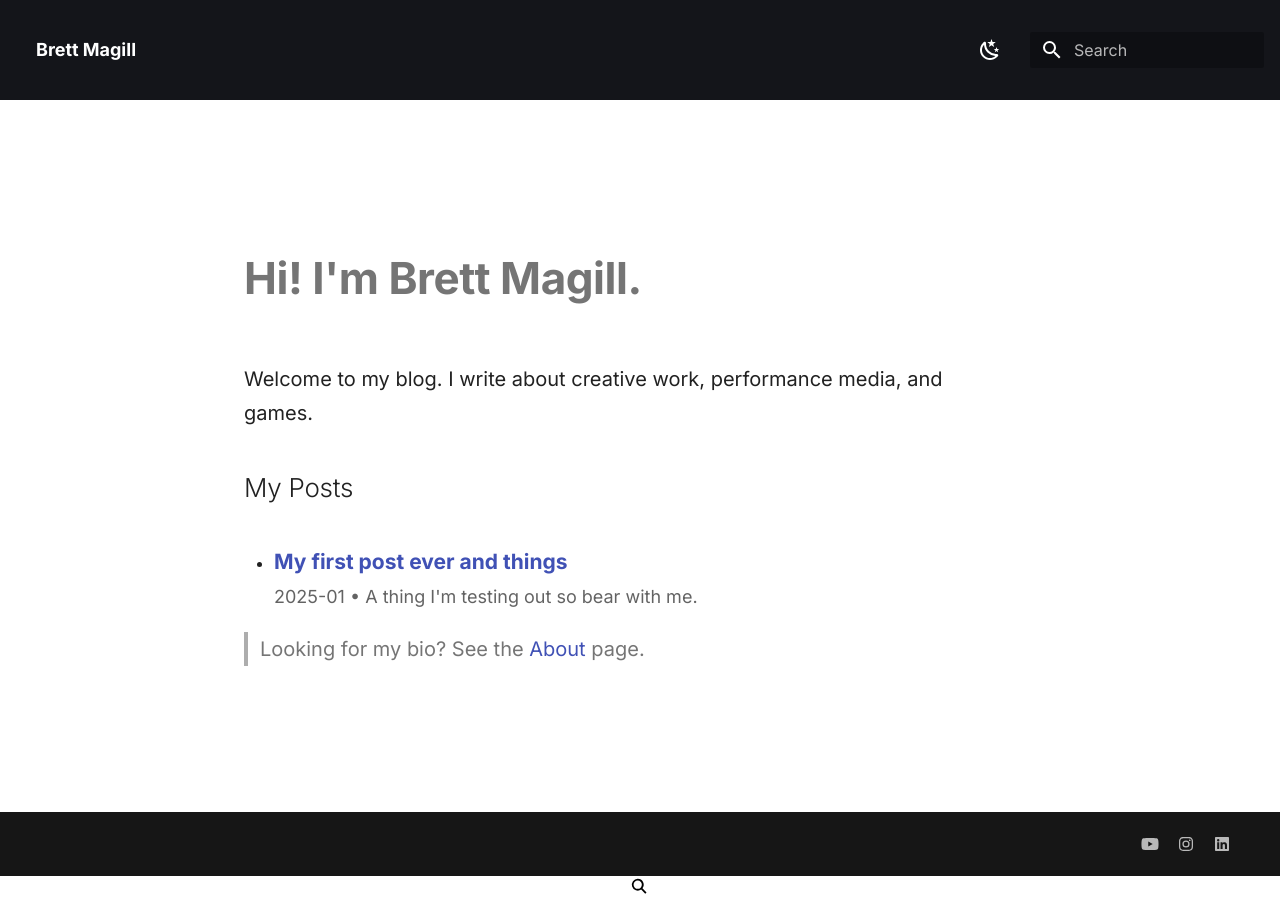
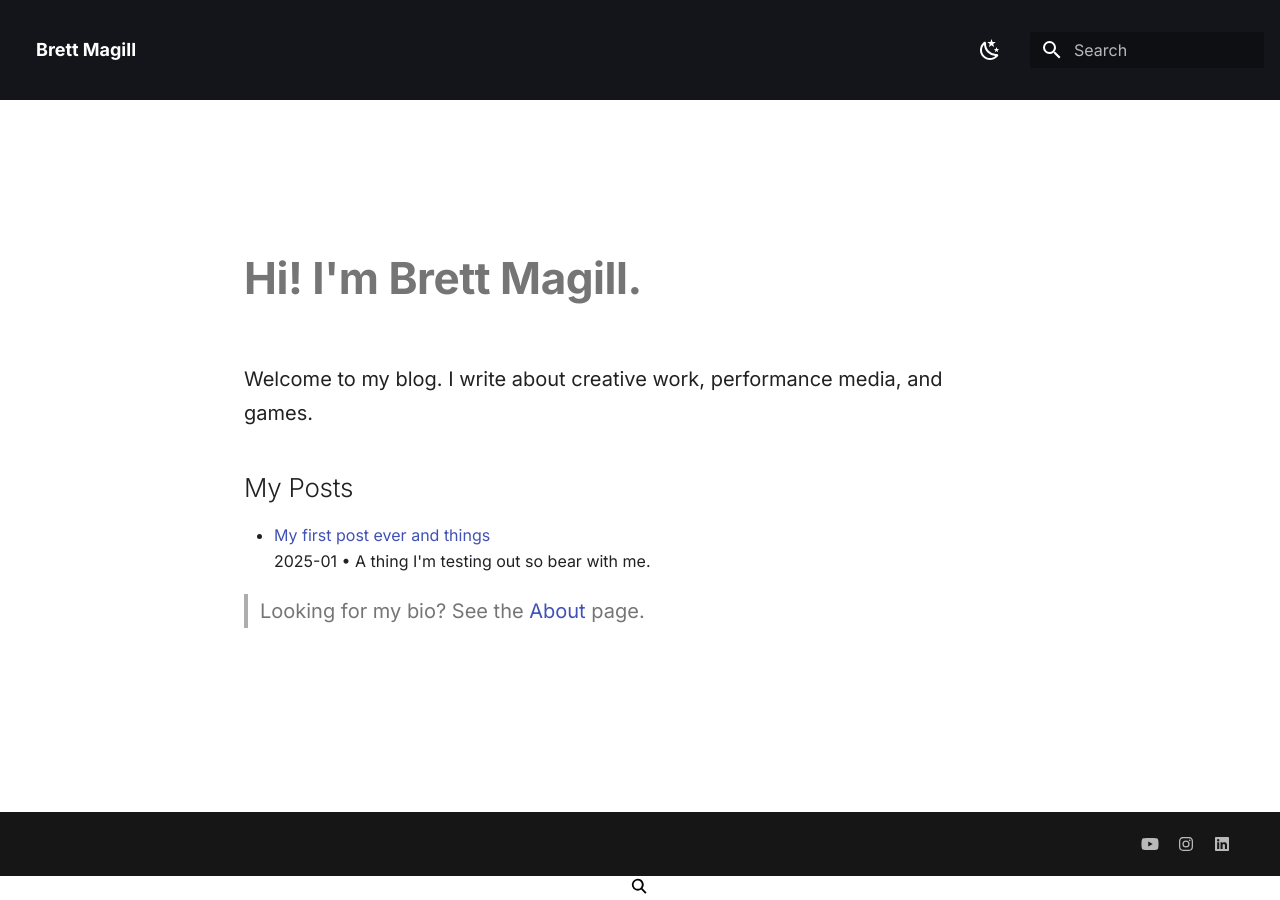
Before and after one commit to thatbrettmagill/thatbrettmagill.github.io, an MkDocs documentation site: the page built from docs/index.md, in a window 1280 px wide. Built offline with MkDocs 1.6.1 and Material for MkDocs 9.7.7, drawn with Linux system fonts in a browser that asks for light colours.

Commit message:
Update overrides.css
Complete redo

```diff
--- a/docs/assets/overrides.css
+++ b/docs/assets/overrides.css
@@ -1,82 +1,54 @@
-/* --- Custom Dark/Light Colour Overrides --- */
+/* Applies to both light (default) and dark (slate) schemes */
+:root {
+  /* Brand neutrals */
+  --brand-bg: #282624;            /* main page background */
+  --brand-text: #e8e6e3;          /* primary text */
+  --brand-text-2: #c9c4bd;        /* secondary text */
+  --brand-accent: #ff9800;        /* keep for now */
+  --brand-border: #3c3835;
 
-:root {
-  --md-primary-fg-color: #282624;           /* primary (text/buttons) */
-  --md-accent-fg-color: #ff9800;            /* accent/orange */
-  --md-default-bg-color: #282624;           /* background */
-  --md-default-fg-color: #e0e0e0;           /* general text */
+  /* Code */
+  --brand-code-bg: #1f1d1b;
+  --brand-code-fg: #f2f0ed;
+
+  /* Map to Material variables */
+  --md-default-bg-color: var(--brand-bg);
+  --md-default-fg-color: var(--brand-text);
+  --md-default-fg-color--light: var(--brand-text-2);
+  --md-border-color: var(--brand-border);
+
+  --md-primary-bg-color: var(--brand-bg);   /* background used in header/tabs */
+  --md-primary-fg-color: var(--brand-text); /* text/icons on primary surfaces */
+  --md-accent-fg-color: var(--brand-accent);
+
+  --md-typeset-color: var(--brand-text);
+  --md-typeset-a-color: #ffb347;            /* warm link */
+  --md-code-bg-color: var(--brand-code-bg);
+  --md-code-fg-color: var(--brand-code-fg);
 }
 
+/* Dark scheme hook (Material sets [data-md-color-scheme="slate"]) */
 [data-md-color-scheme="slate"] {
-  --md-primary-fg-color: #282624;
-  --md-accent-fg-color: #ff9800;
-  --md-default-bg-color: #282624;
-  --md-default-fg-color: #e0e0e0;
+  --md-default-bg-color: var(--brand-bg);
+  --md-default-fg-color: var(--brand-text);
+  --md-primary-bg-color: var(--brand-bg);
+  --md-primary-fg-color: var(--brand-text);
+  --md-accent-fg-color: var(--brand-accent);
+  --md-typeset-a-color: #ffd08a;
 }
 
-/* --- Layout: remove left sidebar, center content column --- */
+/* --- Your layout/typography tweaks can stay --- */
 .md-sidebar--primary { display: none; }
 .md-main__inner { margin-left: 0; }
 .md-content { max-width: 780px; margin: 0 auto; }
 
-/* --- Header: flat, minimal, no logo icon --- */
 .md-header { box-shadow: none; }
-.md-header__button.md-logo { display: none; }      /* hides the little book icon */
-.md-header__title {
-  font-weight: 700;
-  margin: 0 auto;           /* centers the title between left & right areas */
-  text-align: center;
-}
-.md-header__inner {
-  min-height: 100px;
-  max-width: 9000px;   /* keeps header content from stretching edge-to-edge */
-  margin: 0 auto;
-  padding: 0 16px;
-  gap: 16px;
-}
+.md-header__button.md-logo { display: none; }
+.md-header__title { font-weight: 700; margin: 0 auto; text-align: center; }
+.md-header__inner { min-height: 100px; max-width: 9000px; margin: 0 auto; padding: 0 16px; gap: 16px; }
 
-/* --- Dark mode = true black --- */
-:root[data-md-color-scheme="slate"] {
-  --md-default-bg-color: #000;
-  --md-code-bg-color: #0a0a0a;
-  --md-default-fg-color: rgba(40,38,36,1);
-}
+.md-typeset h1 { font-size: 2.2rem; font-weight: 800; letter-spacing: -0.01em; }
+.md-typeset h2 { font-size: 1.3rem; margin-top: 2rem; }
+.md-typeset p  { line-height: 1.7; font-size: 1rem; }
 
-/* --- Typography (closer to Sample) --- */
-.md-typeset h1 {
-  font-size: 2.2rem;
-  font-weight: 800;
-  letter-spacing: -0.01em;
-}
-.md-typeset h2 {
-  font-size: 1.3rem;
-  margin-top: 2rem;
-}
-.md-typeset p {
-  line-height: 1.7;
-  font-size: 1rem;
-}
-
-/* --- Post list styling for the Home feed --- */
-.post-list {
-  list-style: none;
-  padding: 0;
-  margin: 0;
-}
-.post-list li {
-  margin: 1.1rem 0 1.6rem;
-}
-.post-title {
-  font-weight: 700;
-  font-size: 1.05rem;
-}
-.post-meta {
-  opacity: 0.7;
-  font-size: 0.9rem;
-  margin-top: 0.2rem;
-}
-
-/* --- Optional: tidy up spacing below header --- */
-.md-main {
-  padding-top: 5rem;
-}
+.md-main { padding-top: 5rem; }
```
